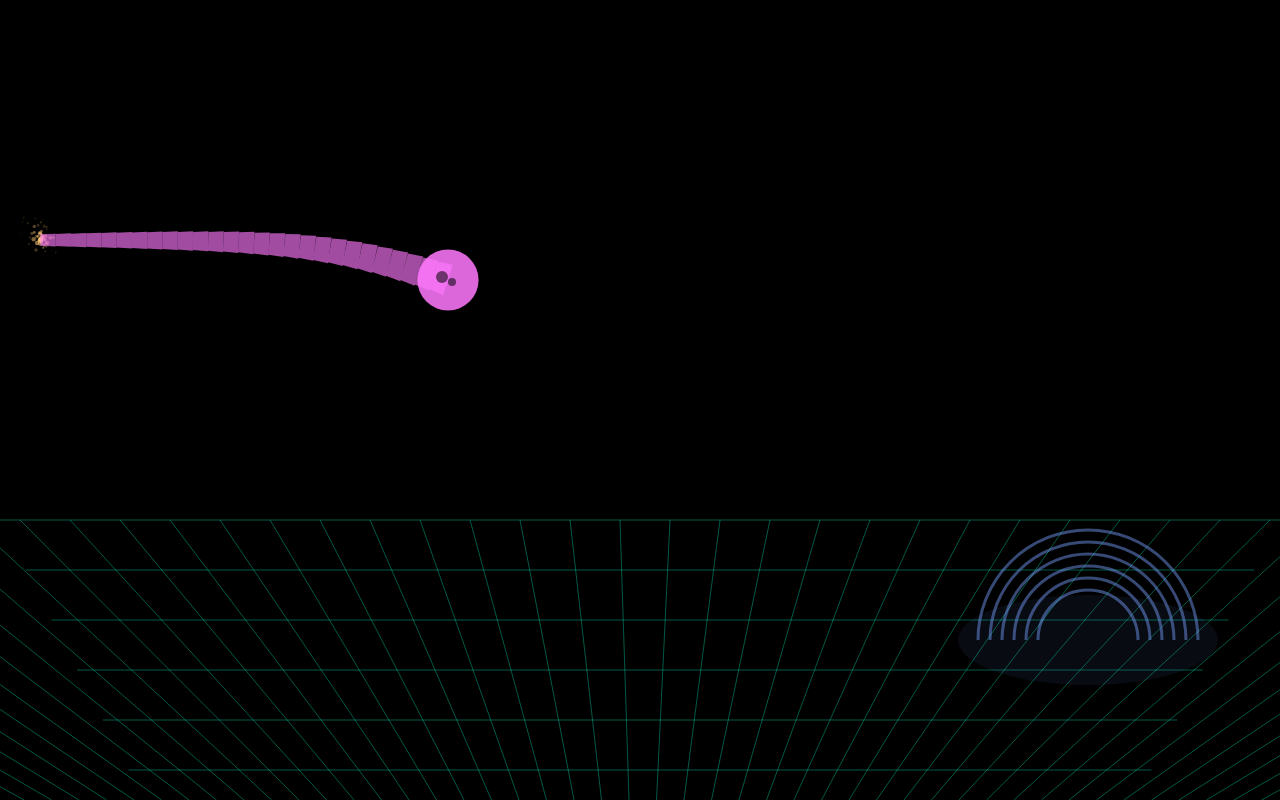
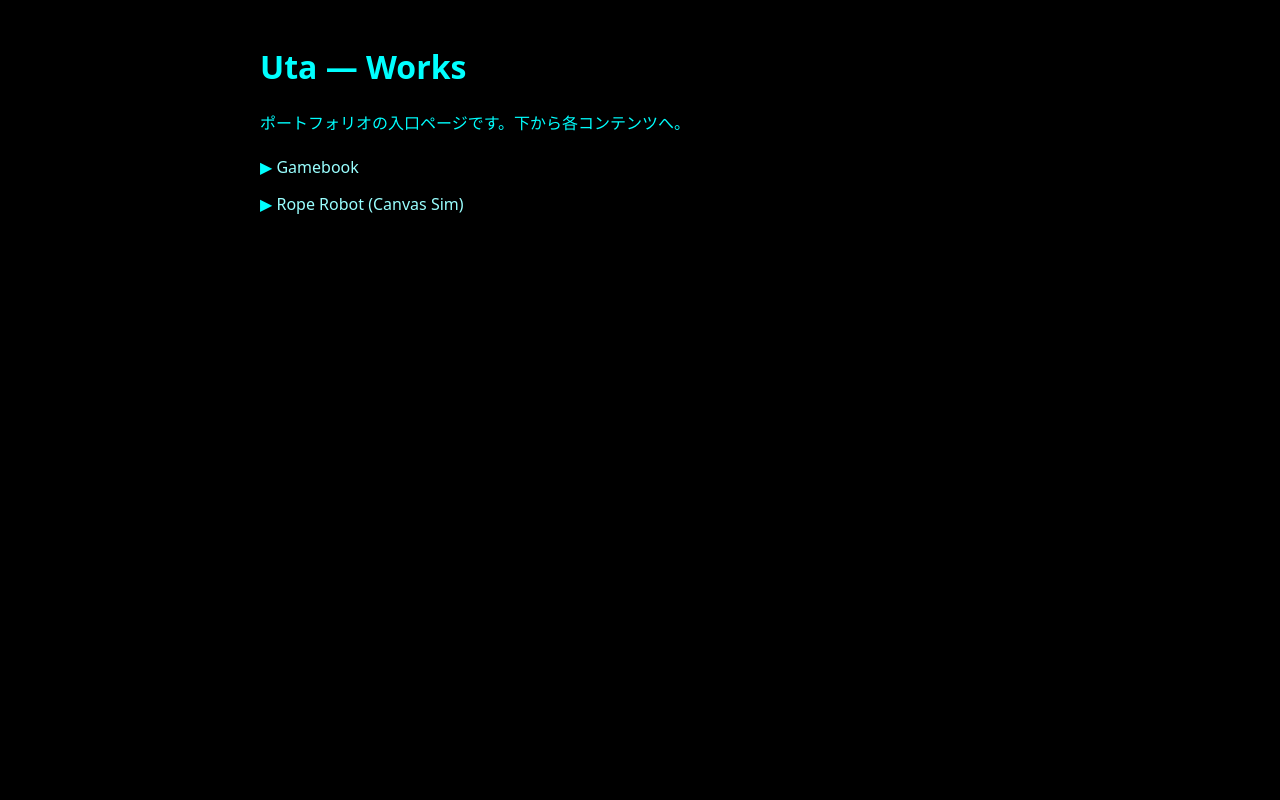
Before and after one commit to utakik/gamebook, a plain HTML site: page index.html in a window 1280 px wide. Drawn offline with Linux system fonts and the light colour scheme.

Commit message:
Update index.html

```diff
--- a/index.html
+++ b/index.html
@@ -1,187 +1,20 @@
 <!doctype html>
-<html>
-<head>
-<meta charset="utf-8" />
-<meta name="viewport" content="width=device-width, initial-scale=1, viewport-fit=cover" />
-<title>Rope-Bot (vanilla Canvas)</title>
+<meta charset="utf-8">
+<title>Uta — Works</title>
 <style>
-
-  html,body { margin:0; height:100%; background:#000; touch-action:none; }
-
-  canvas { width:100vw; height:100vh; display:block; }
+  body{margin:0;background:#000;color:#0ff;font:16px/1.7 system-ui}
+  .wrap{max-width:760px;margin:40px auto;padding:0 16px}
+  h1{margin:0 0 8px}
+  ul{padding:0;margin:16px 0 0;list-style:none}
+  li{margin:10px 0}
+  a{color:#9ff;text-decoration:none}
+  a:hover{text-decoration:underline}
 </style>
-</head>
-<body>
-<canvas id="cv"></canvas>
-<script>
-
-const canvas = document.getElementById('cv');
-
-const ctx = canvas.getContext('2d');
-
-function resize(){ canvas.width = innerWidth; canvas.height = innerHeight; }
-
-addEventListener('resize', resize, {passive:true}); resize();
-
-const SEG_NUM=28, SEG_LEN=16, FOLLOW=0.15, DAMP=0.88;
-
-let target={x:canvas.width*0.35,y:canvas.height*0.35};
-
-let head  ={x:canvas.width*0.25,y:canvas.height*0.30};
-
-let seg=Array.from({length:SEG_NUM},(_,i)=>({x:head.x-i*SEG_LEN,y:head.y}));
-
-addEventListener('pointermove',e=>{target.tx=e.clientX; target.ty=e.clientY},{passive:true});
-
-addEventListener('pointerdown',e=>{target.tx=e.clientX; target.ty=e.clientY},{passive:true});
-
-const particles=[];
-
-function lerp(a,b,t){return a+(b-a)*t;}
-
-function drawGrid(){
-
-  ctx.save();
-
-  ctx.strokeStyle='rgba(0,255,200,0.35)'; ctx.lineWidth=1;
-
-  const w=canvas.width,h=canvas.height, step=50, tilt=0.45, vanishY=h*0.65;
-
-  ctx.beginPath();
-
-  for(let x=-w;x<w*2;x+=step){
-
-    const x2=x+(w*0.5-x)*tilt; ctx.moveTo(x,vanishY); ctx.lineTo(x2,h);
-
-  }
-
-  for(let y=vanishY;y<h;y+=step){
-
-    const t=(y-vanishY)/(h-vanishY);
-
-    const l=0+(w*0.25-0)*(t*tilt), r=w+(w*0.75-w)*(t*tilt);
-
-    ctx.moveTo(l,y); ctx.lineTo(r,y);
-
-  }
-
-  ctx.stroke(); ctx.restore();
-
-}
-
-function drawGate(hx,hy){
-
-  const w=canvas.width,h=canvas.height,gx=w*0.85,gy=h*0.8;
-
-  const a=Math.max(40,220-(Math.hypot(hx-gx,hy-gy)/w)*180);
-
-  ctx.save(); ctx.strokeStyle=`rgba(120,160,255,${a/255})`; ctx.lineWidth=3;
-
-  for(let i=0;i<6;i++){ctx.beginPath();ctx.arc(gx,gy,110-i*12,Math.PI,Math.PI*2);ctx.stroke();}
-
-  ctx.fillStyle='rgba(120,160,255,0.07)'; ctx.beginPath(); ctx.ellipse(gx,gy,130,45,0,0,Math.PI*2); ctx.fill();
-
-  ctx.restore();
-
-}
-
-function pushTrail(x,y){
-
-  particles.push({x,y,a:180,r:1+Math.random()*2,vx:(Math.random()-0.5)*0.8,vy:(Math.random()-0.6)*0.8});
-
-  if(particles.length>500) particles.shift();
-
-}
-
-function drawTrail(){
-
-  for(const p of particles){
-
-    ctx.fillStyle=`rgba(255,200,120,${p.a/255})`;
-
-    ctx.beginPath(); ctx.arc(p.x,p.y,p.r,0,Math.PI*2); ctx.fill();
-
-    p.x+=p.vx; p.y+=p.vy; p.a-=3; p.r*=0.99;
-
-  }
-
-}
-
-function loop(){
-
-  const w=canvas.width,h=canvas.height;
-
-  const mx=Math.max(0,Math.min(w,target.tx??target.x));
-
-  const my=Math.max(0,Math.min(h,target.ty??target.y));
-
-  target.x=lerp(target.x,mx,0.20); target.y=lerp(target.y,my,0.20);
-
-  head.x+= (target.x-head.x)*FOLLOW;
-
-  head.y+= (target.y-head.y)*FOLLOW;
-
-  seg[0].x+= (head.x-seg[0].x)*0.6;
-
-  seg[0].y+= (head.y-seg[0].y)*0.6;
-
-  for(let i=1;i<SEG_NUM;i++){
-
-    const a=seg[i-1], b=seg[i], dx=a.x-b.x, dy=a.y-b.y;
-
-    const d=Math.max(1,Math.hypot(dx,dy)), t=(d-SEG_LEN)/d;
-
-    b.x += dx*t*0.5; b.y += dy*t*0.5;
-
-    b.x = lerp(b.x, a.x-(a.x-b.x)*DAMP, 0.2);
-
-    b.y = lerp(b.y, a.y-(a.y-b.y)*DAMP, 0.2);
-
-  }
-
-  ctx.clearRect(0,0,w,h);
-
-  drawGrid(); drawTrail(); drawGate(head.x,head.y);
-
-  for(let i=0;i<SEG_NUM-1;i++){
-
-    const a=seg[i], b=seg[i+1], d=Math.max(1,Math.hypot(a.x-b.x,a.y-b.y));
-
-    const nx=(a.y-b.y)/d, ny=(b.x-a.x)/d, t=i/(SEG_NUM-1);
-
-    const w1=16*(1-t)+6*t, w2=w1*0.9;
-
-    ctx.fillStyle='rgba(255,120,255,0.63)';
-
-    ctx.beginPath();
-
-    ctx.moveTo(a.x+nx*w1,a.y+ny*w1);
-
-    ctx.lineTo(b.x+nx*w2,b.y+ny*w2);
-
-    ctx.lineTo(b.x-nx*w2,b.y-ny*w2);
-
-    ctx.lineTo(a.x-nx*w1,a.y-ny*w1);
-
-    ctx.closePath(); ctx.fill();
-
-  }
-
-  const tail=seg[SEG_NUM-1]; pushTrail(tail.x,tail.y);
-
-  const pulse=0.6+0.4*Math.sin(performance.now()*0.007);
-
-  ctx.fillStyle='rgba(255,120,255,0.86)'; ctx.beginPath(); ctx.arc(head.x,head.y,28+6*pulse,0,Math.PI*2); ctx.fill();
-
-  ctx.fillStyle='rgba(0,0,0,0.55)'; ctx.beginPath(); ctx.arc(head.x-6,head.y-3,6,0,Math.PI*2); ctx.fill();
-
-  ctx.beginPath(); ctx.arc(head.x+4,head.y+2,4,0,Math.PI*2); ctx.fill();
-
-  requestAnimationFrame(loop);
-
-}
-
-requestAnimationFrame(loop);
-</script>
-</body>
-</html>
+<div class="wrap">
+  <h1>Uta — Works</h1>
+  <p>ポートフォリオの入口ページです。下から各コンテンツへ。</p>
+  <ul>
+    <li>▶ <a href="./gamebook/">Gamebook</a></li>
+    <li>▶ <a href="./robot/sim/">Rope Robot (Canvas Sim)</a></li>
+  </ul>
+</div>
```
